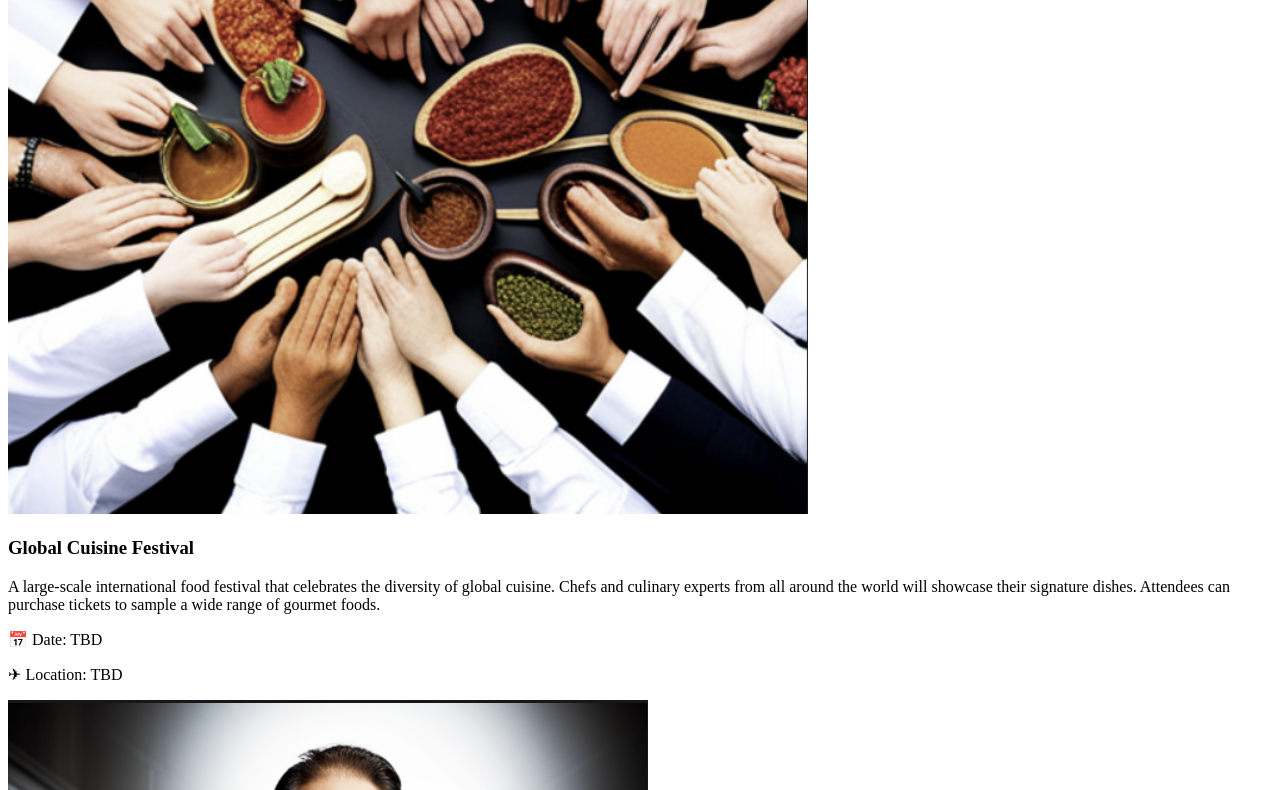
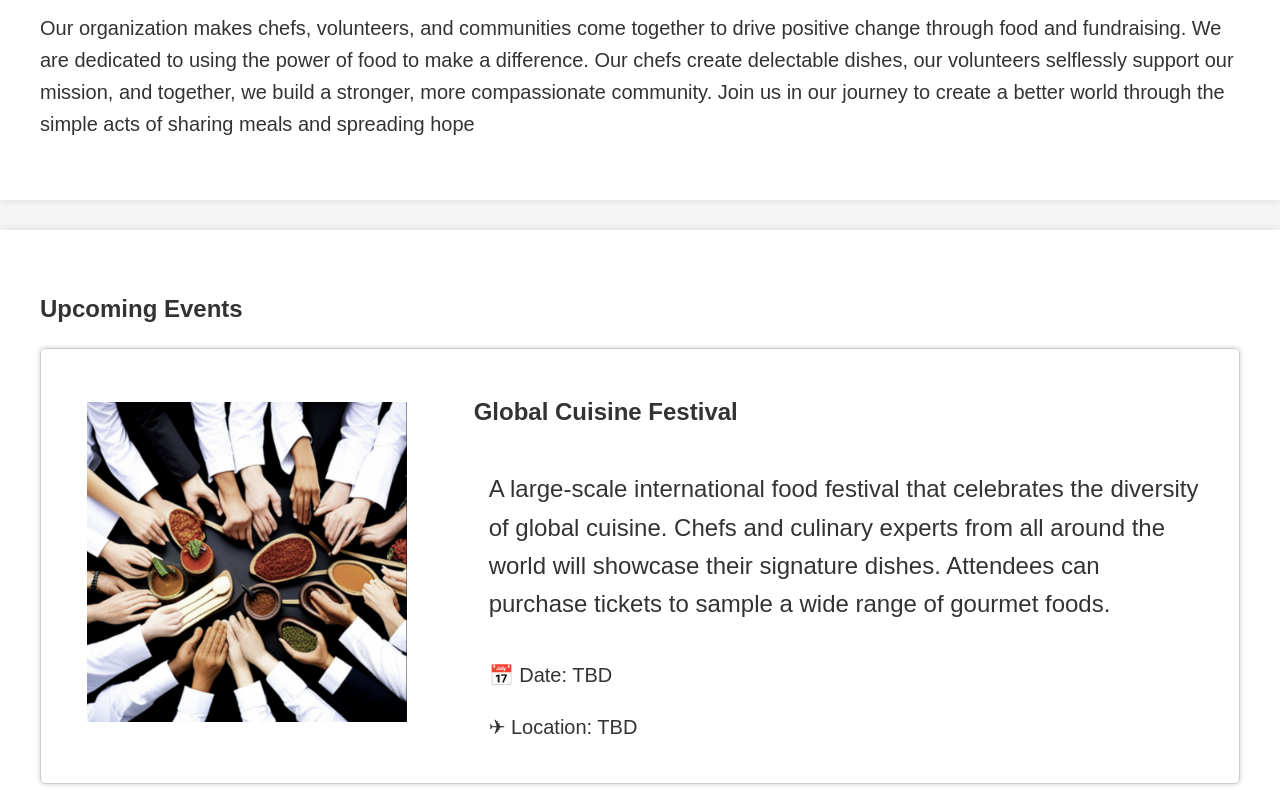
Before and after one commit to 3jordan/fictional-charity, a plain HTML site: page index.html in a window 1280 px wide. Shown: the part 662-1452 px from the top of the page. Drawn offline with Linux system fonts and the light colour scheme.

Commit message:
Fixing html

```diff
--- a/index.html
+++ b/index.html
@@ -4,7 +4,7 @@
     <meta charset="UTF-8">
     <meta name="viewport" content="width=device-width, initial-scale=1.0">
     <title>Simmering Solutions</title>
-    <link rel="stylesheet" type="text/css" href="index.css">
+    <link rel="stylesheet" type="text/css" href="styles.css">
 
 </head>
 <body class="main-body">
```
